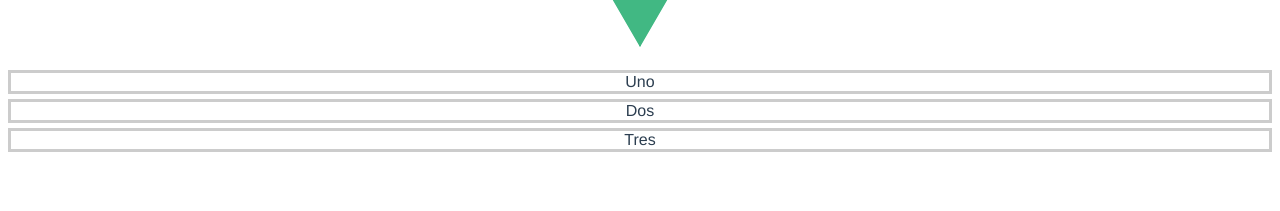
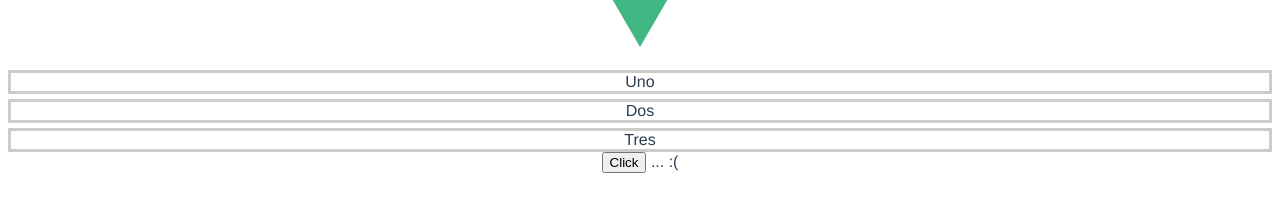
Before and after one commit to rvrn2hdp/vuedjango, a Vue app: page / in a window 1280 px wide. Shown: the part 199-410 px from the top of the page. Built offline with nearby package versions, Linux system fonts and the light colour scheme.

Commit message:
ejemplo de peticion a REST Api

```diff
--- a/src/components/List.vue
+++ b/src/components/List.vue
@@ -3,6 +3,9 @@
     <div class="box" v-for="e in elements" v-bind:key="e">
       {{ e }}
     </div>
+
+    <button v-on:click="findAll">Click</button>
+    {{ msj }}
   </div>
 </template>
 
@@ -10,8 +13,16 @@
 export default {
   data() {
     return {
-      elements: ["Uno", "Dos", "Tres"],
+      msj: "... :(",
+      elements: ["Uno", "Dos", "Tres"]
     };
+  },
+  methods: {
+    findAll: function(){
+      fetch('http://127.0.0.1:8000/api/element/?format=json') // se hace la peticion a la REST Api
+      .then(res => res.json()) // si se recibe algo, se guarda en un json
+      .then(res => console.log(res)) // se imprime en consola
+    }
   },
 };
 </script>
```
